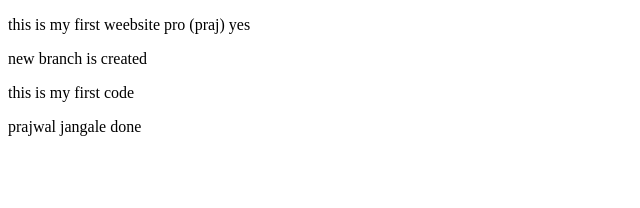
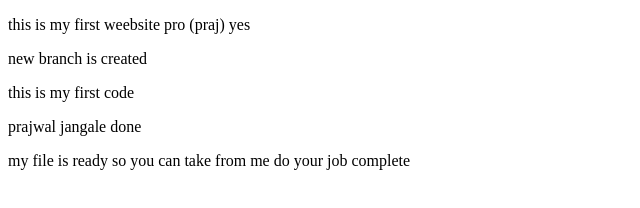
Before and after one commit to PrajwalTech-45/Math-_Website-, a website: page index.html in a window 1280 px wide. Shown: the whole page, without its empty margins (0-640 px from the left). Drawn offline with Linux system fonts and the light colour scheme.

Commit message:
Update index.html

```diff
--- a/index.html
+++ b/index.html
@@ -10,7 +10,7 @@
     <p>new branch is created</p>
      <p>this is my first code </p>
      <p>prajwal jangale  done </p>
-
+<p> my file is ready so you can take from me do your job complete</p>
 
 
 </body>
```
